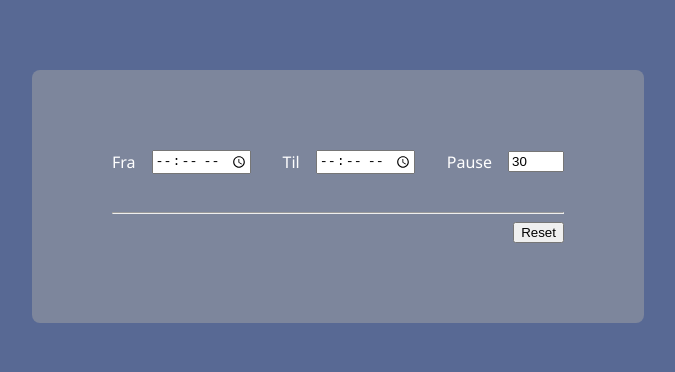
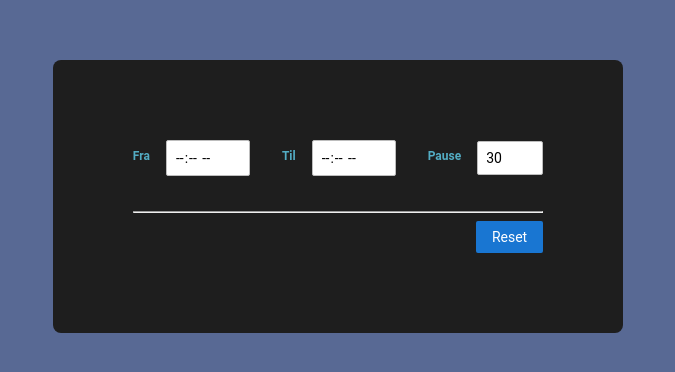
Before and after one commit to jukestar/work-hours-calculator, an Angular app: page / in a window 1280 px wide. Shown: the part 204-576 px from the top of the page, without its empty margins (302-977 px from the left). Built offline with nearby package versions, Linux system fonts and the light colour scheme.

Commit message:
Minor refactor

```diff
--- a/src/app/app.component.scss
+++ b/src/app/app.component.scss
@@ -3,11 +3,13 @@
     place-items: center;
     height: 100%;
     background: #586994;
-    color: white;
+    color: #53acc3;
 }
 
+// Black #1e1e1e
 // Light gray #A2ABAB
 // Dark gray #7d869c
 // Dark blue #586994
 // Green #b4c4ae
 // Yellow #e5e8b6
+// Light blue #53acc3
--- a/src/app/components/work-hours-calculator/work-hours-calculator.component.html
+++ b/src/app/components/work-hours-calculator/work-hours-calculator.component.html
@@ -21,13 +21,13 @@
 
 <br />
 <ng-container *ngIf="value$ | async as value">
-    {{ secondsToHHMMSS(value) }}
+    {{ secondsToHHMM(value) }}
     <button class="inline" (click)="addTimeDuration(value)">Legg til</button>
 </ng-container>
 
 <ul>
     <li *ngFor="let item of timeDurations">
-        {{ secondsToHHMMSS(item) }}
+        {{ secondsToHHMM(item) }}
     </li>
 </ul>
 
--- a/src/app/components/work-hours-calculator/work-hours-calculator.component.scss
+++ b/src/app/components/work-hours-calculator/work-hours-calculator.component.scss
@@ -1,7 +1,11 @@
 :host {
     padding: 5rem;
-    background: #7d869c;
+    background: #1e1e1e;
     border-radius: 0.5rem;
+}
+
+input[type="time"]::-webkit-calendar-picker-indicator {
+    display: none;
 }
 
 .c-input {
--- a/src/app/components/work-hours-calculator/work-hours-calculator.component.ts
+++ b/src/app/components/work-hours-calculator/work-hours-calculator.component.ts
@@ -1,11 +1,9 @@
 import { Component } from "@angular/core";
 import { AbstractControl, FormControl } from "@angular/forms";
-
-// import moment from 'moment';
 import { defer, Observable, combineLatest } from "rxjs";
 import { distinctUntilChanged, map, startWith } from "rxjs/operators";
 
-export const superChanges = <T>(control: AbstractControl): Observable<T> =>
+export const controlChanges = <T>(control: AbstractControl): Observable<T> =>
     defer(() =>
         control.valueChanges.pipe(
             startWith(control.value),
@@ -22,53 +20,37 @@ export class WorkHoursCalculatorComponent {
     fromControl = new FormControl();
     toControl = new FormControl();
     breakControl = new FormControl(30);
-
     value$: Observable<number>;
-
     timeDurations: number[] = [];
 
     constructor() {
-        const from$ = superChanges<string | null>(this.fromControl);
-        const to$ = superChanges<string | null>(this.toControl);
-        const break$ = superChanges<number | null>(this.breakControl);
+        const from$ = controlChanges<string | null>(this.fromControl);
+        const to$ = controlChanges<string | null>(this.toControl);
+        const break$ = controlChanges<number | null>(this.breakControl);
 
         this.value$ = combineLatest([from$, to$, break$]).pipe(
             map(([from, to, breakValue]) => {
                 const fromDate = new Date(`${"2000-01-01"}T${from}`);
                 const toDate = new Date(`${"2000-01-01"}T${to}`);
-
                 const diffAsSeconds =
-                    Math.abs(fromDate.valueOf() - toDate.valueOf()) / 1000;
-
+                    (toDate.valueOf() - fromDate.valueOf()) / 1000;
                 const breakInSeconds = breakValue * 60;
-
-                // const toMoment = moment(`${'2000-01-01'}T${to}`).subtract(
-                //   breakValue,
-                //   'minutes'
-                // );
-
-                // let diff = toMoment.diff(fromMoment);
-                // let diffAsHoursAndMinutes = moment.utc(diff).format('HH:mm');
-
-                // return diffAsHoursAndMinutes === 'Invalid date'
-                //   ? null
-                //   : diffAsHoursAndMinutes;
-
-                return diffAsSeconds - breakInSeconds;
+                const totalSeconds = diffAsSeconds - breakInSeconds;
+                return totalSeconds > 0 ? totalSeconds : null;
             })
         );
     }
 
-    get summation(): any {
+    get summation(): string | undefined {
         if (
             this.timeDurations === null ||
             this.timeDurations === undefined ||
             this.timeDurations.length === 0
         )
-            return;
+            return undefined;
 
         const totalSeconds = this.timeDurations.reduce((a, b) => a + b);
-        return this.secondsToHHMMSS(totalSeconds);
+        return this.secondsToHHMM(totalSeconds);
     }
 
     addTimeDuration(seconds: number): void {
@@ -78,21 +60,16 @@ export class WorkHoursCalculatorComponent {
         this.toControl.setValue(null);
     }
 
-    hhmmssToSeconds(str: string) {
-        var arr = str.split(":").map(Number);
-        return arr[0] * 3600 + arr[1] * 60;
-    }
-
-    secondsToHHMMSS(seconds: number) {
-        var a = (seconds / 3600).toString();
-        var b = ((seconds / 60) % 60).toString();
-        var hours = parseInt(a, 10);
-        var minutes = parseInt(b, 10);
+    secondsToHHMM(seconds: number) {
+        var secondsAsHours = (seconds / 3600).toString();
+        var secondsAsMinutes = ((seconds / 60) % 60).toString();
+        var hours = parseInt(secondsAsHours, 10);
+        var minutes = parseInt(secondsAsMinutes, 10);
 
         return [hours, minutes]
-            .map(function (i) {
-                return i.toString().length === 2 ? i : "0" + i;
-            })
+            .map((value) =>
+                value.toString().length === 2 ? value : "0" + value
+            )
             .join(":");
     }
 
--- a/src/styles.css
+++ b/src/styles.css
@@ -1,7 +1,51 @@
 /* Add application styles & imports to this file! */
+
+* {
+    font-family: "Roboto", Arial, sans-serif;
+}
+
 html,
 body {
     margin: 0;
     height: 100%;
-    font-family: 'Segoe UI', Tahoma, Geneva, Verdana, sans-serif;
 }
+
+/* Input */
+
+input {
+    font-size: 14px;
+    border-radius: 2px;
+    padding: 8px;
+    margin-bottom: 16px;
+    border: 1px solid #bdbdbd;
+}
+
+label {
+    font-size: 12px;
+    font-weight: bold;
+    margin-bottom: 4px;
+    display: block;
+}
+
+/* Button */
+button {
+    display: inline-flex;
+    align-items: center;
+    padding: 8px 16px;
+    border-radius: 2px;
+    font-size: 14px;
+    cursor: pointer;
+    background-color: #1976d2;
+    color: white;
+    border: none;
+}
+
+button:hover {
+    opacity: 0.8;
+    font-weight: normal;
+}
+
+button:disabled {
+    opacity: 0.5;
+    cursor: auto;
+}
```
